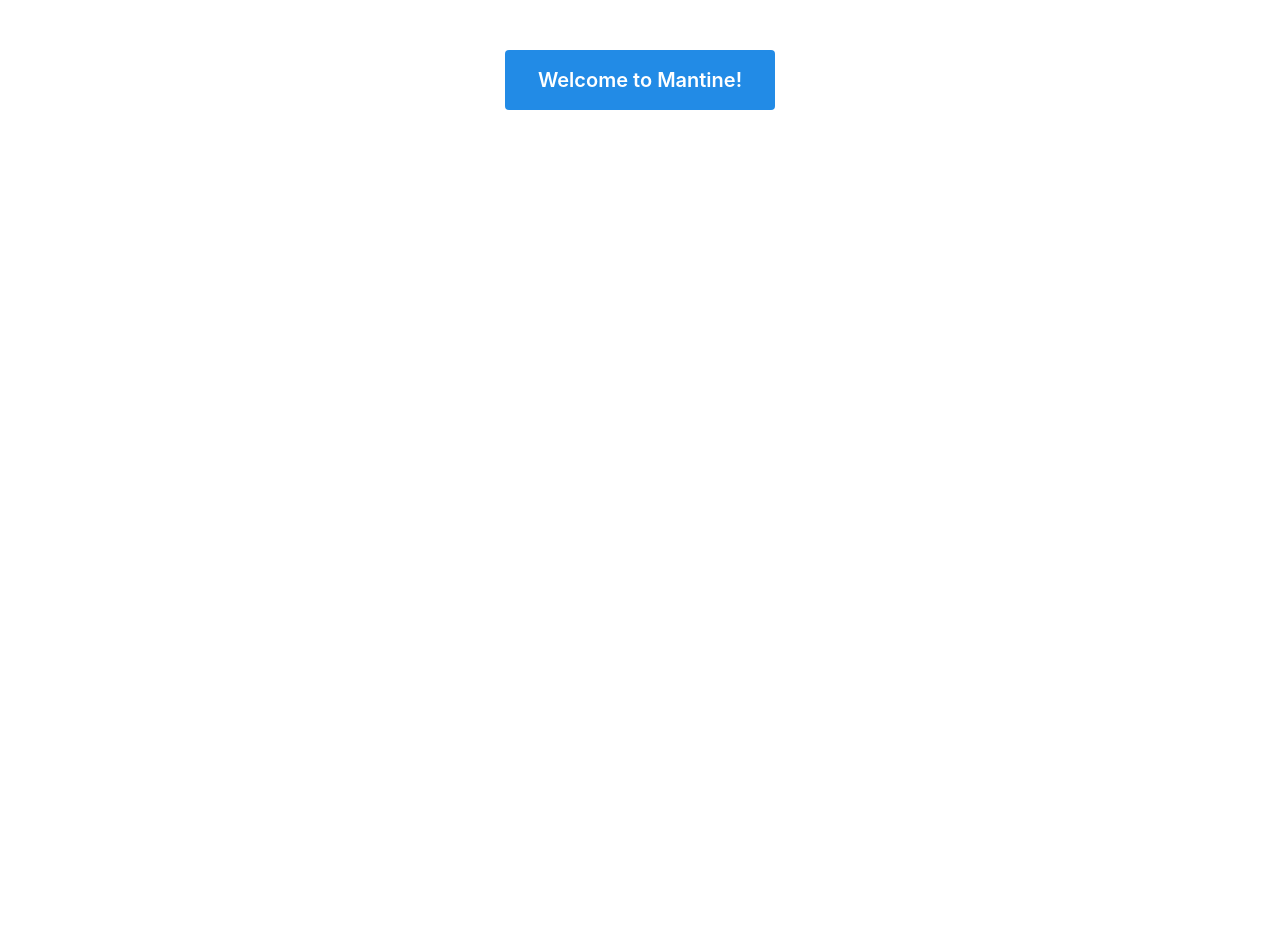
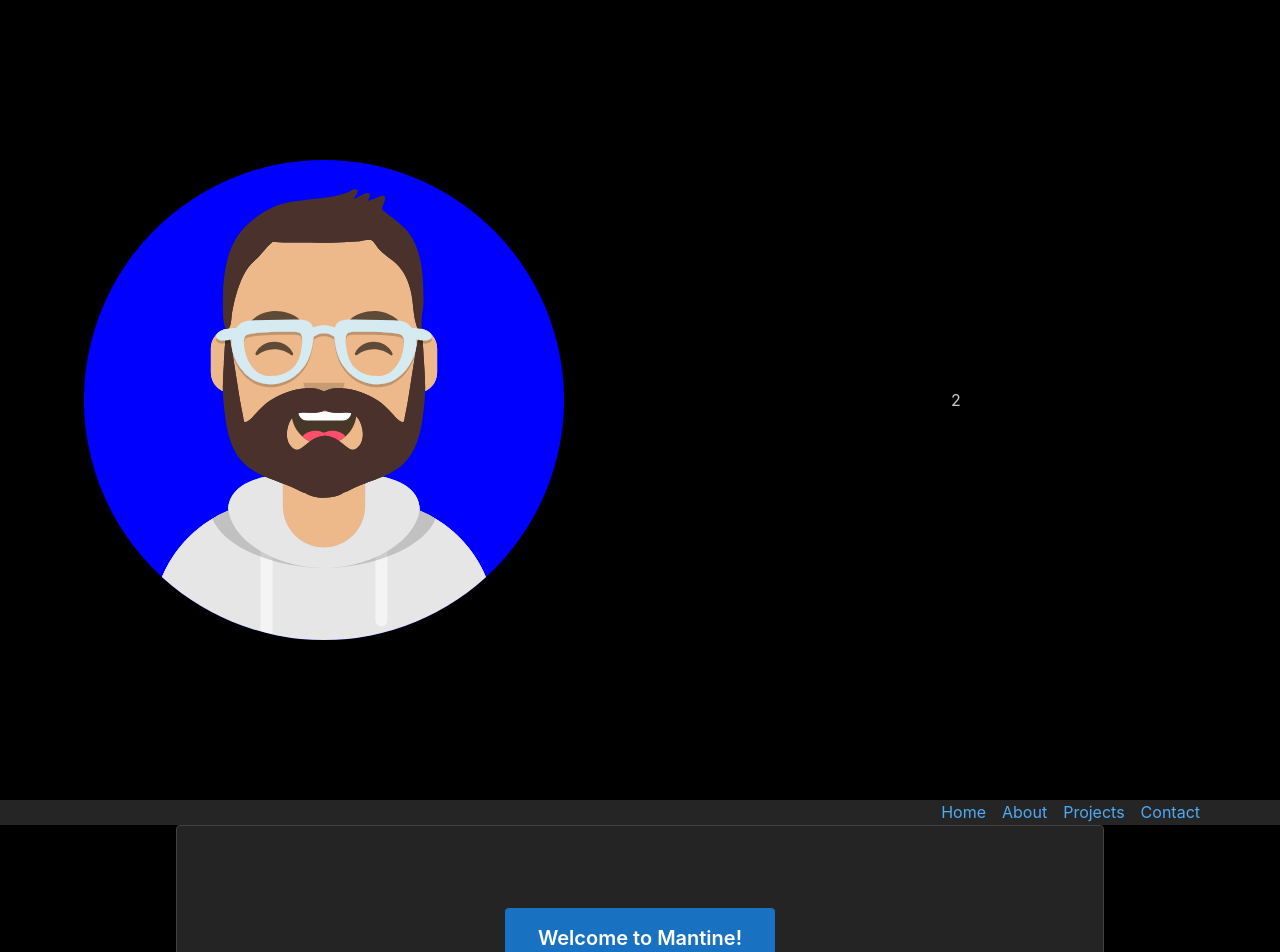
Before and after one commit to gsimon2/portfolio-next-site, a Next.js app: page / in a window 1280 px wide. Shown: the top 952 px of the page. Before the commit the page ends 800 px from the top, so only its background shows below. Built offline with nearby package versions, Linux system fonts and the light colour scheme.

Commit message:
layout site

```diff
--- /dev/null
+++ b/components/HeroSection/HeroAvatar.tsx
@@ -0,0 +1,25 @@
+'use client';
+import Image from "next/image";
+import React, { useEffect, useState } from "react";
+import classes from "./HeroSection.module.css";
+
+const HeroAvatar: React.FC = () => {
+   const [avatarSrc, setAvatarSrc] = useState<string>("/assets/avatar.svg");
+
+   useEffect(() => {
+      setTimeout(() => {
+         setAvatarSrc("/assets/avatar-happy.svg");
+      }, 1500);
+   }, []);
+
+   return (
+      <Image
+         className={classes.avatar}
+         src={avatarSrc}
+         alt={"avatar of Glen Simon"}
+         fill
+      />
+   );
+};
+
+export default HeroAvatar;
--- /dev/null
+++ b/components/HeroSection/HeroSection.module.css
@@ -0,0 +1,51 @@
+.container {
+   height: 100vh;
+}
+
+.imageContainer {
+   border-radius: 50%;
+   background: blue;
+   aspect-ratio: 1;
+   box-sizing: border-box;
+   min-width: 10px;
+   min-height: 10px;
+   width: 100%;
+   overflow: hidden;
+   visibility: hidden;
+   animation: circleGrow 0.25s ease-in 0.5s;
+   animation-fill-mode: forwards;
+}
+
+@keyframes circleGrow {
+   from {
+      visibility: visible;
+      max-width: 0rem;
+   }
+   to {
+      visibility: visible;
+      max-width: 30rem;
+   }
+}
+
+.avatar {
+   position: relative !important;
+   top: 100%;
+   animation: popUp 0.5s ease-in 0.75s;
+   animation-fill-mode: forwards;
+   visibility: hidden;
+}
+
+@keyframes popUp {
+   from {
+      visibility: visible;
+      top: 100%;
+   }
+   to {
+      visibility: visible;
+      top: 0%;
+   }
+}
+
+.grid {
+   height: 100%;
+}
--- /dev/null
+++ b/components/HeroSection/HeroSection.tsx
@@ -0,0 +1,21 @@
+import React from "react";
+import { Center, Container, SimpleGrid } from "@mantine/core";
+import classes from "./HeroSection.module.css";
+import HeroAvatar from "./HeroAvatar";
+
+const HeroSection: React.FC = () => {
+   return (
+      <Container fluid className={classes.container} id="hero">
+         <SimpleGrid cols={2} className={classes.grid}>
+            <Center>
+               <div className={classes.imageContainer}>
+                  <HeroAvatar />
+               </div>
+            </Center>
+            <Center>2</Center>
+         </SimpleGrid>
+      </Container>
+   );
+};
+
+export default HeroSection;
--- /dev/null
+++ b/components/Navbar/Navbar.module.css
@@ -0,0 +1,18 @@
+.navbar {
+   position: sticky;
+   top: 0;
+   container-type: inline-size;
+   background-color: var(--mantine-color-glass-1);
+}
+
+.group {
+   margin-inline: 5rem;
+
+   @container (max-width: 75em) {
+      margin-inline: 2rem;
+   }
+
+   @container (max-width: 36em) {
+      margin-inline: 1rem;
+   }
+}
--- /dev/null
+++ b/components/Navbar/Navbar.tsx
@@ -0,0 +1,18 @@
+import { Anchor, Group } from "@mantine/core";
+import React from "react";
+import classes from "./Navbar.module.css";
+
+const Navbar: React.FC = () => {
+   return (
+      <nav className={classes.navbar}>
+         <Group justify='flex-end' className={classes.group}>
+            <Anchor href="#hero">Home</Anchor>
+            <Anchor href="#About">About</Anchor>
+            <Anchor href="#Projects">Projects</Anchor>
+            <Anchor href="#Contact">Contact</Anchor>
+         </Group>
+      </nav>
+   );
+};
+
+export default Navbar;
--- /dev/null
+++ b/global.css
@@ -0,0 +1,7 @@
+html {
+   scroll-behavior: smooth;
+}
+
+body {
+   background-color: black;
+}
--- a/pages/_app.tsx
+++ b/pages/_app.tsx
@@ -2,10 +2,11 @@ import "@mantine/core/styles.css";
 import Head from "next/head";
 import { MantineProvider } from "@mantine/core";
 import { theme } from "../theme";
+import "../global.css";
 
 export default function App({ Component, pageProps }: any) {
   return (
-    <MantineProvider theme={theme}>
+    <MantineProvider theme={theme} defaultColorScheme='dark'>
       <Head>
         <title>Mantine Template</title>
         <meta
--- a/pages/index.tsx
+++ b/pages/index.tsx
@@ -1,9 +1,28 @@
-import { Button, Group } from "@mantine/core";
+import {
+   Button,
+   Center,
+   Container,
+   Group,
+   Paper,
+   SimpleGrid,
+} from "@mantine/core";
+import HeroSection from "../components/HeroSection/HeroSection";
+import Navbar from "../components/Navbar/Navbar";
 
 export default function IndexPage() {
-  return (
-    <Group mt={50} justify="center">
-      <Button size="xl">Welcome to Mantine!</Button>
-    </Group>
-  );
+   return (
+      <>
+         <HeroSection />
+         <Navbar />
+         <Container h={5000}>
+            <Paper p='xl' withBorder>
+               <Center>
+                  <Group mt={50} justify="center">
+                     <Button size="xl">Welcome to Mantine!</Button>
+                  </Group>
+               </Center>
+            </Paper>
+         </Container>
+      </>
+   );
 }
--- a/theme.ts
+++ b/theme.ts
@@ -1,5 +1,20 @@
-import { createTheme } from "@mantine/core";
+import { createTheme, colorsTuple } from "@mantine/core";
 
 export const theme = createTheme({
-  /* Put your mantine theme override here */
+   /* Put your mantine theme override here */
+   colors: {
+      "ocean-blue": [
+         "#7AD1DD",
+         "#5FCCDB",
+         "#44CADC",
+         "#2AC9DE",
+         "#1AC2D9",
+         "#11B7CD",
+         "#09ADC3",
+         "#0E99AC",
+         "#128797",
+         "#147885",
+      ],
+      glass: colorsTuple("rgba(40,40,40,0.95)"),
+   },
 });
```
Also changed, not shown: public/assets/avatar-happy.svg (added), public/assets/avatar.svg (added).
